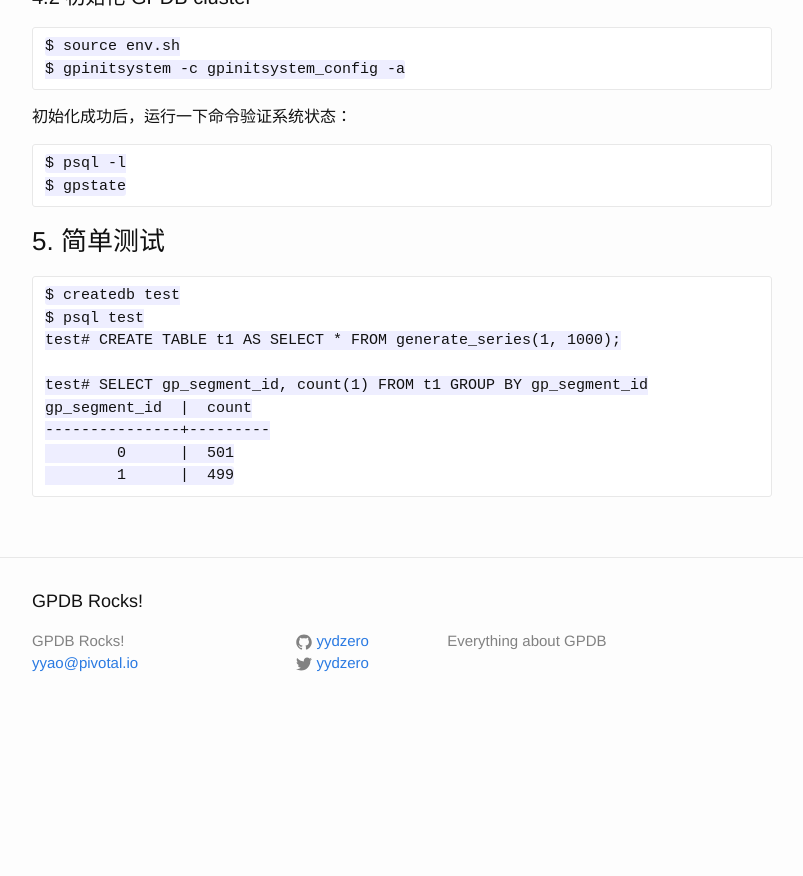
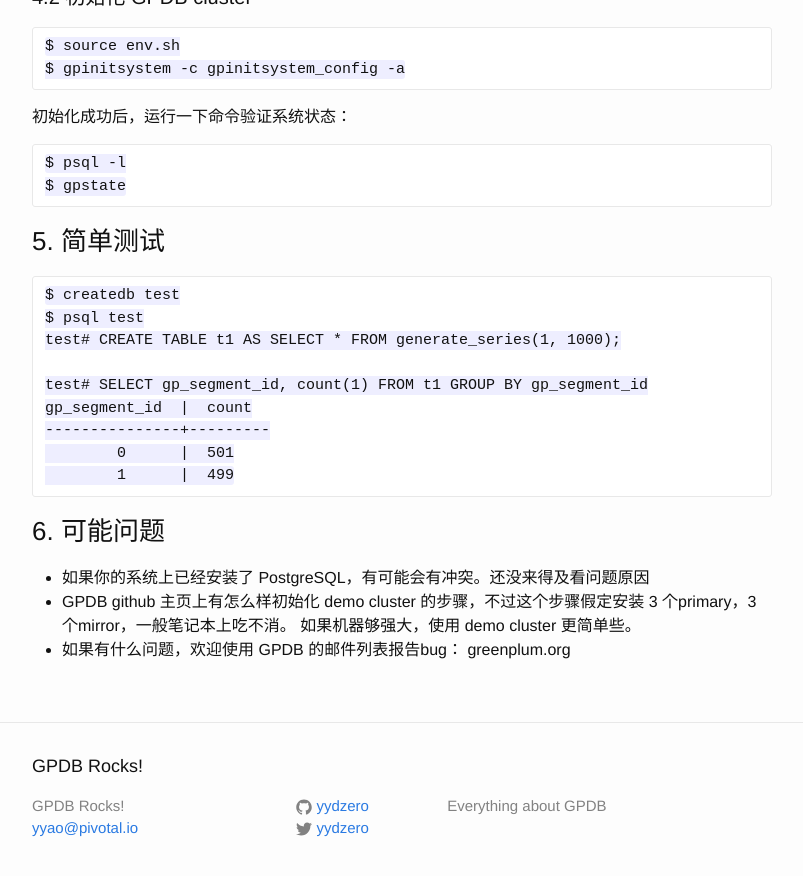
Before and after one commit to yydzero/yydzero.github.io, a Jekyll site: the page built from _posts/2010-10-29-how-to-build-gpdb.markdown, in a window 1280 px wide and 900 px high, scrolled down 1721 px. Shown: the top 876 px of the window, without its empty margins (238-1041 px from the left). Built offline with Jekyll 4.4.1, drawn with Linux system fonts in a browser that asks for light colours; before the commit the page ends 2456 px from its top, so only the background shows below that; some of the changed text lies outside the part shown.

Commit message:
update typo

```diff
--- a/_posts/2010-10-29-how-to-build-gpdb.markdown
+++ b/_posts/2010-10-29-how-to-build-gpdb.markdown
@@ -38,7 +38,7 @@
 安装了二进制文件后，需要初始化数据库集群。下面在一台笔记本上安装一个GPDB的集群。集群包括一个master，两个segment。
 
     $ source $HOME/gpdb.master/greenplum_path.sh
-    $ gpssh-exkeys -h hostname
+    $ gpssh-exkeys -h `hostname`
 
 #### 4.1 生成三个配置文件
 
@@ -88,3 +88,10 @@
     ---------------+---------
             0      |  501
             1      |  499
+
+### 6. 可能问题
+
+* 如果你的系统上已经安装了 PostgreSQL，有可能会有冲突。还没来得及看问题原因
+* GPDB github 主页上有怎么样初始化 demo cluster 的步骤，不过这个步骤假定安装 3 个primary，3 个mirror，一般笔记本上吃不消。
+如果机器够强大，使用 demo cluster 更简单些。
+* 如果有什么问题，欢迎使用 GPDB 的邮件列表报告bug： greenplum.org
```
